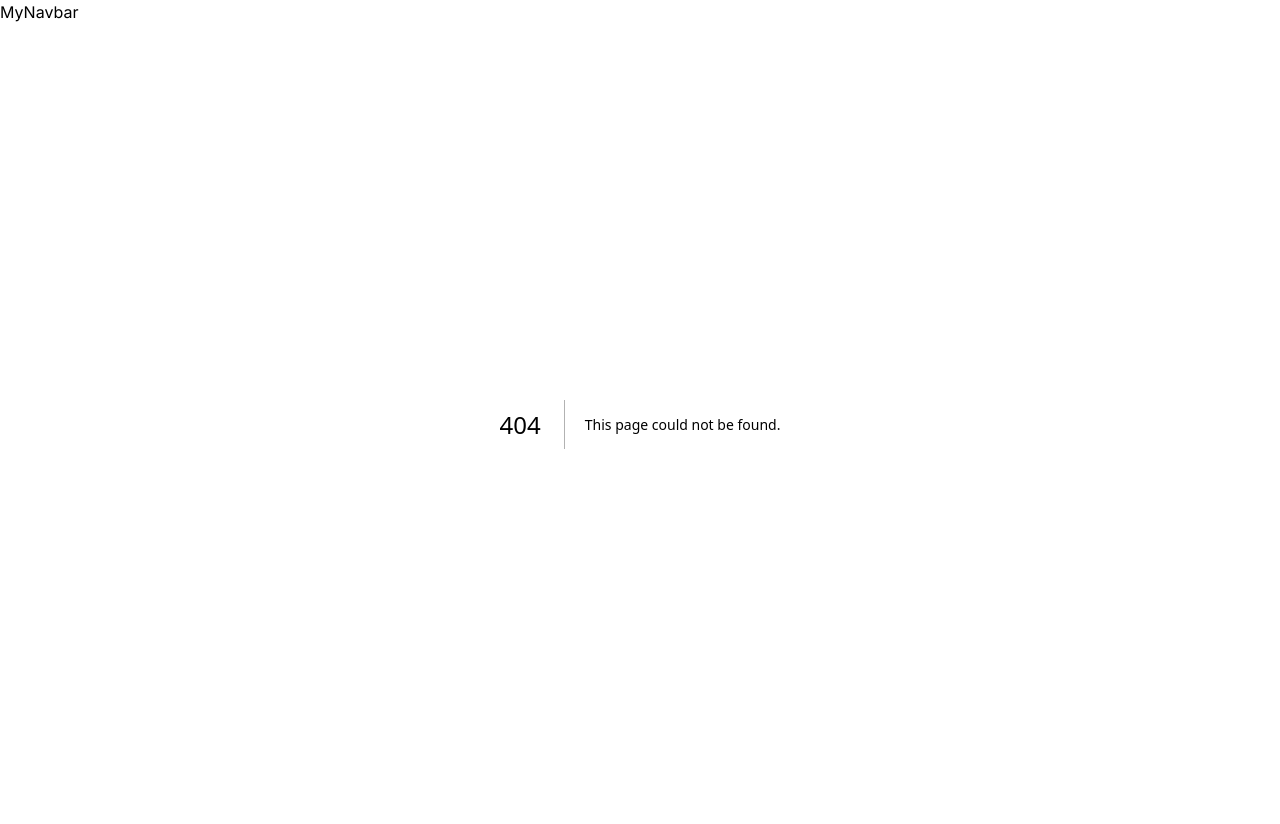
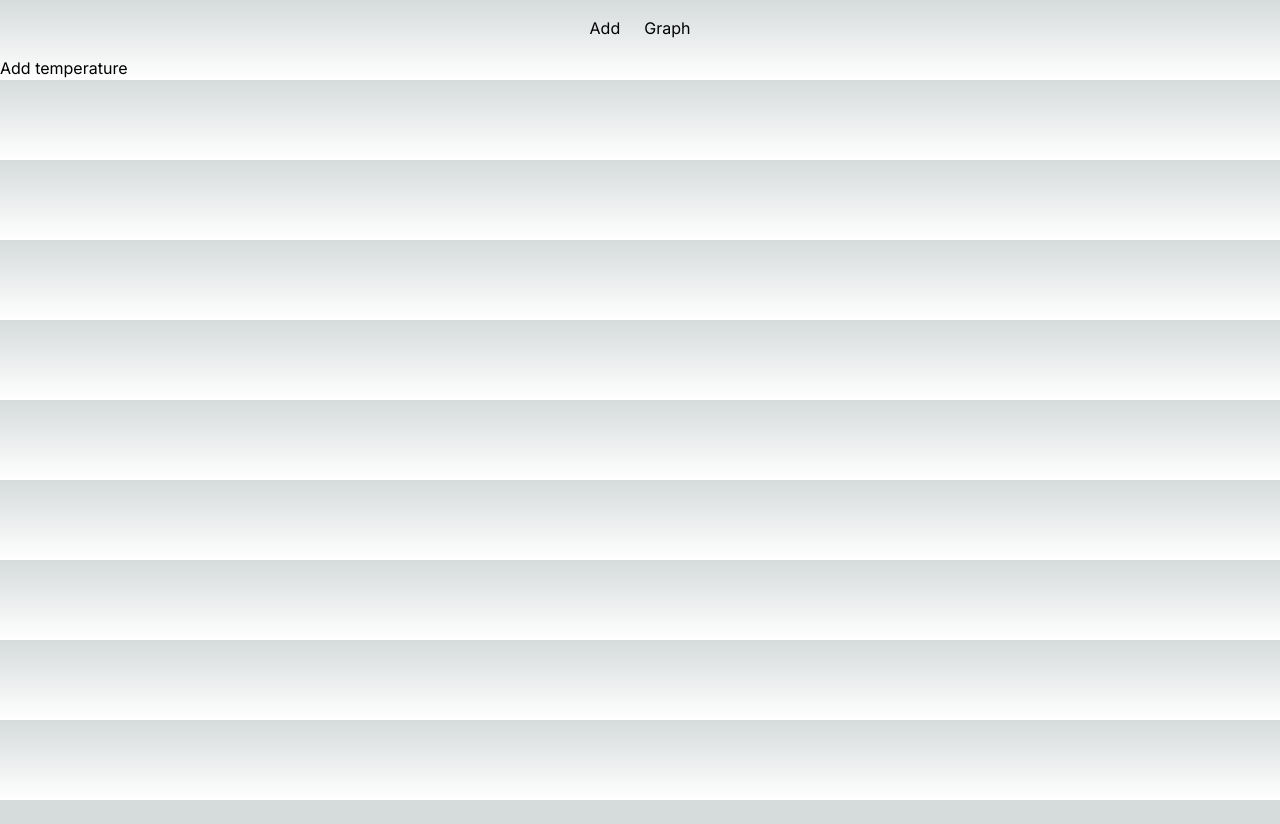
Before and after one commit to hannemarenh/temperature-logging, a Next.js app: page /add in a window 1280 px wide. Before the commit this address had no page. After the commit the page ends 800 px from the top, so only its background shows below. Built offline with nearby package versions, Linux system fonts and the light colour scheme.

Commit message:
Add content to navigation bar. User can click on "Add" and "Graph" to navigate to different pages.

```diff
--- /dev/null
+++ b/src/app/add/page.tsx
@@ -0,0 +1,8 @@
+import React from "react";
+
+const Add = () => {
+
+    return (<div> Add temperature </div>)
+}
+
+export default Add;
--- a/src/app/components/navigation/Navbar.tsx
+++ b/src/app/components/navigation/Navbar.tsx
@@ -1,9 +1,21 @@
+import Link from "next/link";
 import React from "react";
 
 const Navbar = () => {
     return (
-        <div>
-            MyNavbar
+        <div className="w-full sticky top-0 mx-auto">
+            <ul className="flex justify-center flex-row gap-x-6 py-4 h-full">
+                <li>
+                    <Link href="/add">
+                        <p>Add</p>
+                    </Link>
+                </li>
+                <li>
+                    <Link href="/graph">
+                        <p>Graph</p>
+                    </Link>
+                </li>
+            </ul>
         </div>)
 }
 
--- /dev/null
+++ b/src/app/graph/page.tsx
@@ -0,0 +1,8 @@
+import React from "react";
+
+const Graph = () => {
+
+    return (<div> Data visualization </div>)
+}
+
+export default Graph;
--- a/src/app/page.tsx
+++ b/src/app/page.tsx
@@ -2,7 +2,7 @@ import Image from 'next/image'
 
 export default function Home() {
   return (
-    <main className="flex min-h-screen flex-col items-center justify-between p-24">
+    <main className="flex flex-col items-center justify-between p-24">
           Hello
 
     </main>
```
